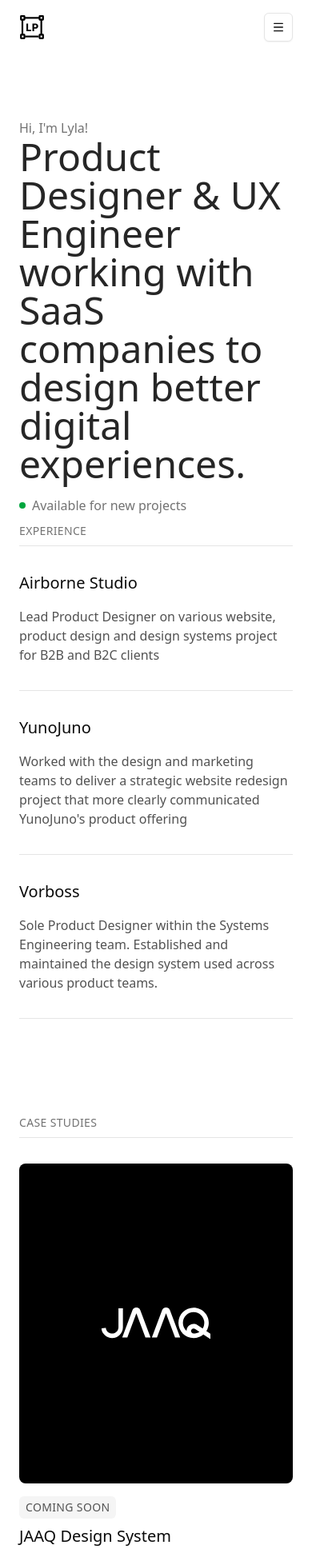
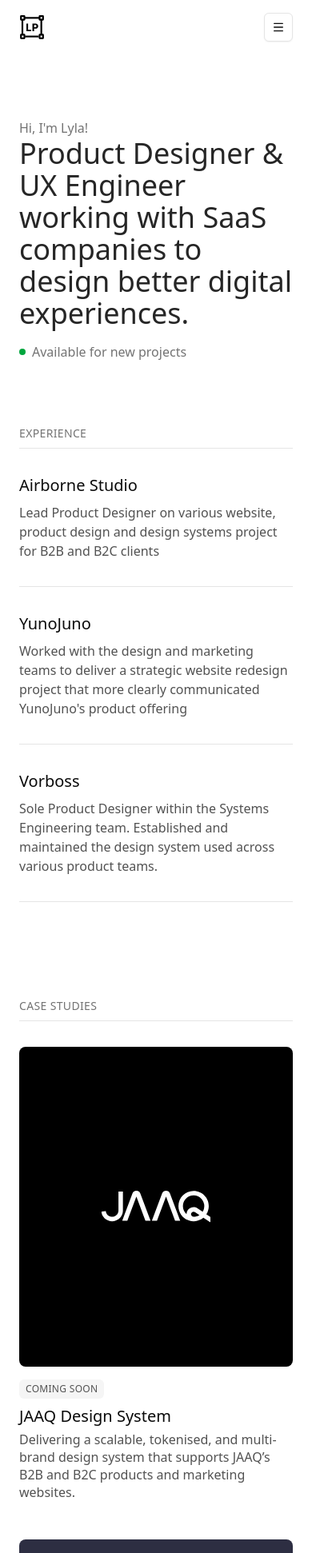
Before and after one commit to lylapitajen/portfolio-2026, a Next.js app: page / in a window 390 px wide. Shown: the top 1942 px of the page at 80% size. Built offline with nearby package versions, Linux system fonts and the light colour scheme.

Commit message:
fixed a few minor mobile responsiveness bugs

```diff
--- a/app/page.tsx
+++ b/app/page.tsx
@@ -7,10 +7,10 @@
 export default function Home() {
   return (
     <main className="flex flex-col gap-20 min-h-screen w-full">
-      <section className="h-[60vh]">
+      <section className="md:h-[60vh]">
         <div className="h-full flex flex-col max-w-4xl pt-20">
           <p className="text-content-hint">Hi, I'm Lyla!</p>
-          <h1 className="text-5xl max-[400px]:text-[3rem] sm:text-6xl md:text-7xl  font-medium text-content-default">
+          <h1 className="text-4xl sm:text-5xl md:text-7xl  font-medium text-content-default">
             Product Designer & UX Engineer working with SaaS companies to design
             better digital experiences.
           </h1>
--- a/components/CaseStudyListItem.tsx
+++ b/components/CaseStudyListItem.tsx
@@ -31,7 +31,7 @@
       <div className="flex flex-col gap-1 items-start">
         <div className="flex gap-2 flex-col-reverse items-start sm:flex-row sm:items-center">
           <h3 className="text-xl font-medium">{title}</h3>
-          <span className="uppercase text-sm text-content-muted py-1 px-2 bg-neutral-100 rounded-sm tracking-wide">
+          <span className="uppercase text-xs text-content-muted py-1 px-2 bg-neutral-100 rounded-sm tracking-wide">
             Coming soon
           </span>
         </div>
--- a/components/ExperienceListItem.tsx
+++ b/components/ExperienceListItem.tsx
@@ -6,7 +6,7 @@
   description: string;
 }) {
   return (
-    <div className="flex max-[420px]:flex-col gap-8 max-[420px]:gap-4 md:gap-12 pb-8 border-b">
+    <div className="flex max-[420px]:flex-col gap-8 max-[420px]:gap-2 md:gap-12 pb-8 border-b">
       <h3 className="text-xl font-medium w-full max-w-20 max-[420px]:max-w-full md:max-w-40">
         {company}
       </h3>
```
